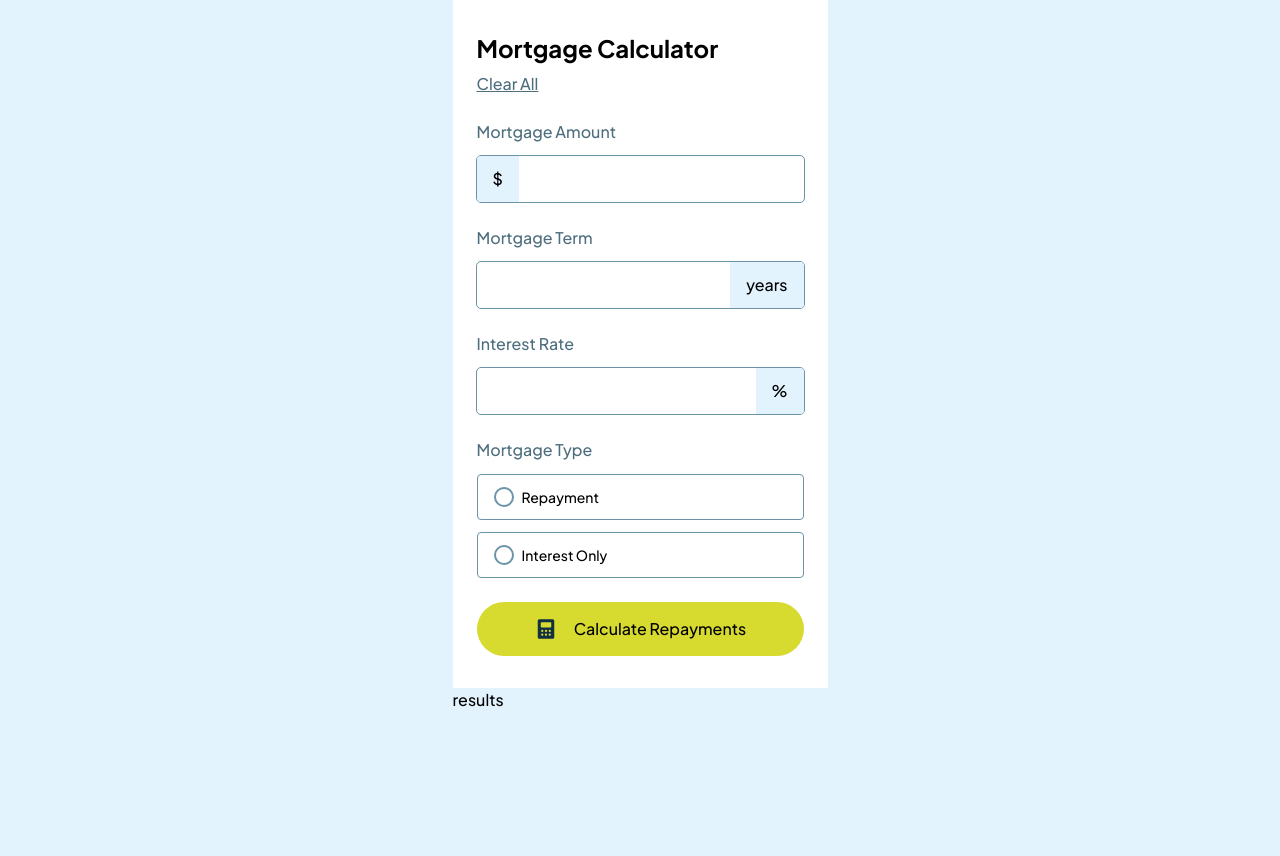
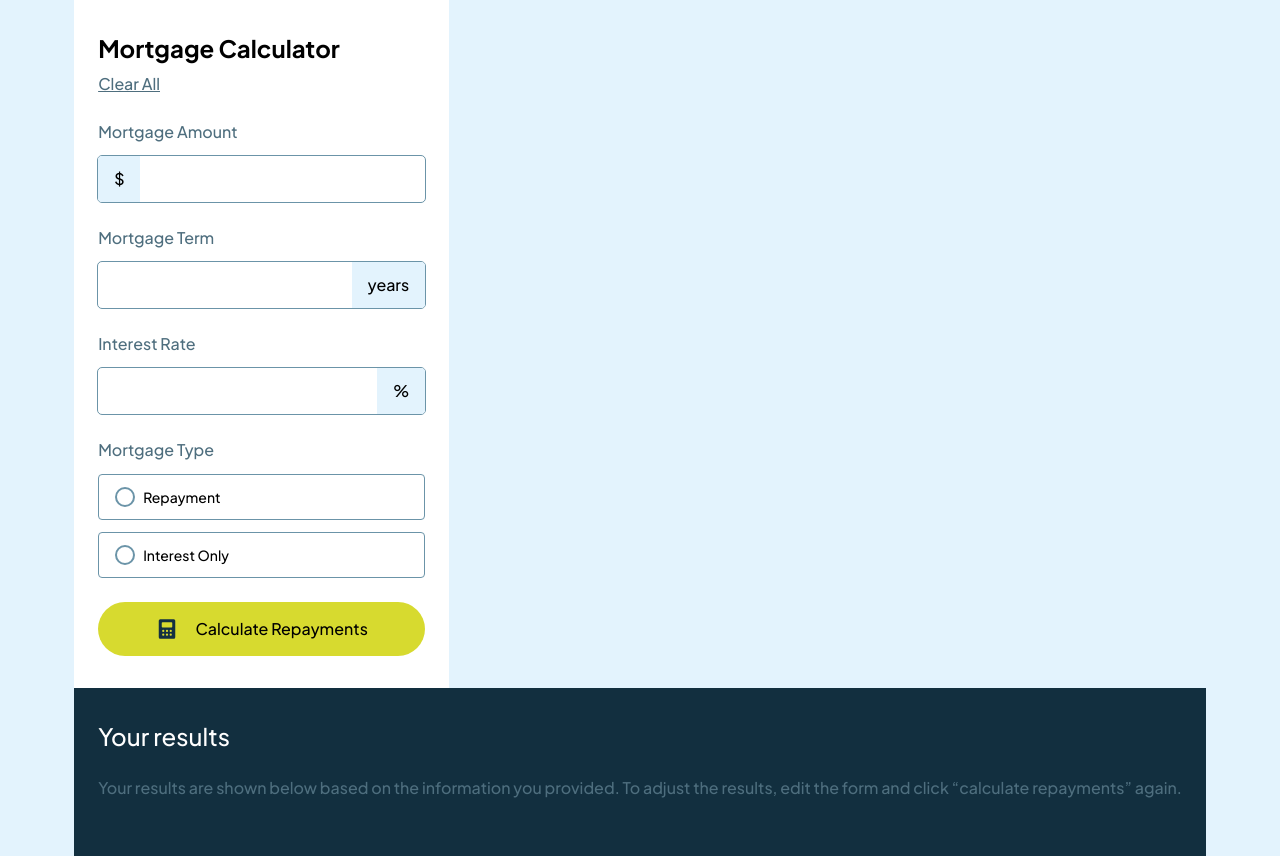
Before and after one commit to Davichobits/mortgage-repayment-calculator, a React (Vite) app: page / in a window 1280 px wide. Before the commit the page ends 800 px from the top, so only its background shows below. Built offline with nearby package versions, Linux system fonts and the light colour scheme.

Commit message:
results component

```diff
--- a/src/components/index.ts
+++ b/src/components/index.ts
@@ -4,3 +4,4 @@ export { Radio } from './radio';
 export { Form } from './form';
 export { Results } from './results';
 export { Calculator } from './calculator';
+export { Payments } from './payments';
--- /dev/null
+++ b/src/components/payments.tsx
@@ -0,0 +1,5 @@
+export const Payments = () => {
+  return (
+    <div>payments</div>
+  )
+}
--- a/src/components/results.tsx
+++ b/src/components/results.tsx
@@ -1,5 +1,8 @@
 export const Results = () => {
   return (
-    <div>results</div>
+    <div className='bg-Slate-900 text-White py-8 px-6'>
+      <h2 className='text-2xl mb-6'>Your results</h2>
+      <p className='text-Slate-700 mb-6'>Your results are shown below based on the information you provided. To adjust the results, edit the form and click “calculate repayments” again.</p>
+    </div>
   )
 }
```
